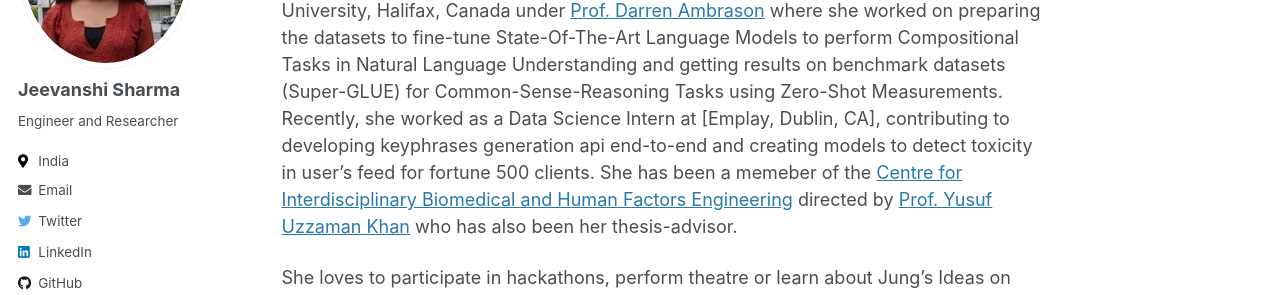
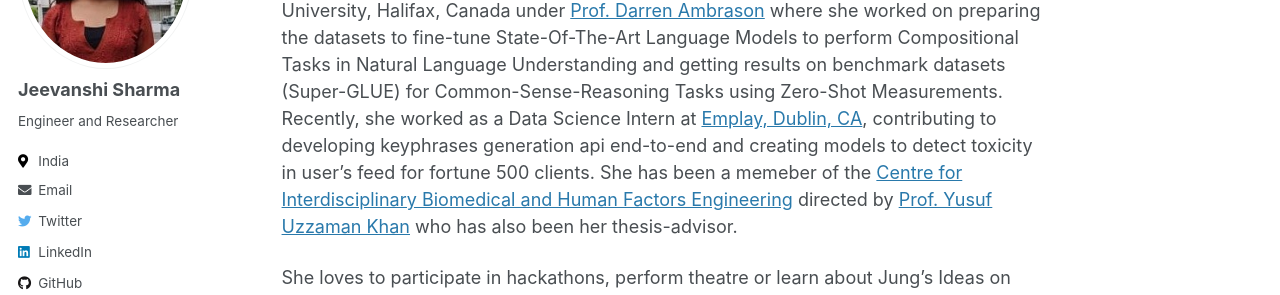
Before and after one commit to Femme-js/Femme-js.github.io, a Jekyll site: the page built from _pages/about.md, in a window 1280 px wide and 1162 px high. Shown: the part 244-539 px from the top of the window. Built offline with Jekyll 4.4.1, drawn with Linux system fonts in a browser that asks for light colours; part of the change alters nothing that is shown.

```diff
--- a/_pages/about.md
+++ b/_pages/about.md
@@ -8,7 +8,7 @@ redirect_from:
   - /about.html
 ---
 
-Jeevanshi is a recent Electrical Engineer graduate from [Aligarh Muslim University](https://amu.ac.in/colleges/zakir-husain-college-of-engineering-and-technology), India. She is majorly working around the ideas that intersect Language, Cognition and Machine Intelligence. She has been a Mitacs Globalink Research Intern in 2020 at Dalhousie University, Halifax, Canada under [Prof. Darren Ambrason]() where she worked on preparing the datasets to fine-tune State-Of-The-Art Language Models to perform Compositional Tasks in Natural Language Understanding and getting results on benchmark datasets (Super-GLUE) for Common-Sense-Reasoning Tasks using Zero-Shot Measurements. Recently, she worked as a Data Science Intern at [Emplay, Dublin, CA], contributing to developing keyphrases generation api end-to-end and creating models to detect toxicity in user's feed for fortune 500 clients.
+Jeevanshi is a recent Electrical Engineer graduate from [Aligarh Muslim University](https://amu.ac.in/colleges/zakir-husain-college-of-engineering-and-technology), India. She is majorly working around the ideas that intersect Language, Cognition and Machine Intelligence. She has been a Mitacs Globalink Research Intern in 2020 at Dalhousie University, Halifax, Canada under [Prof. Darren Ambrason]() where she worked on preparing the datasets to fine-tune State-Of-The-Art Language Models to perform Compositional Tasks in Natural Language Understanding and getting results on benchmark datasets (Super-GLUE) for Common-Sense-Reasoning Tasks using Zero-Shot Measurements. Recently, she worked as a Data Science Intern at [Emplay, Dublin, CA](https://www.emplay.net/), contributing to developing keyphrases generation api end-to-end and creating models to detect toxicity in user's feed for fortune 500 clients.
 She has been a memeber of the [Centre for Interdisciplinary Biomedical and Human Factors Engineering](https://www.amu.ac.in/centres/centre-for-biomedical-engineering) directed by [Prof. Yusuf Uzzaman Khan](https://www.amu.ac.in/dshowfacultydata.jsp?did=31&eid=3111) who has also been her thesis-advisor.
 
 She loves to participate in hackathons, perform theatre or learn about Jung's Ideas on understanding the psyche. Her inspiration to work in the field of Machine Learning came from her immense desire to understand about human brain in a more comprehensive way.
```
